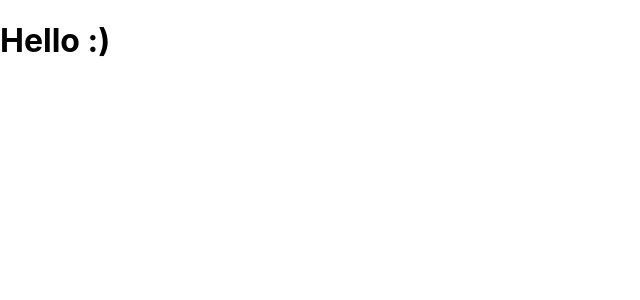
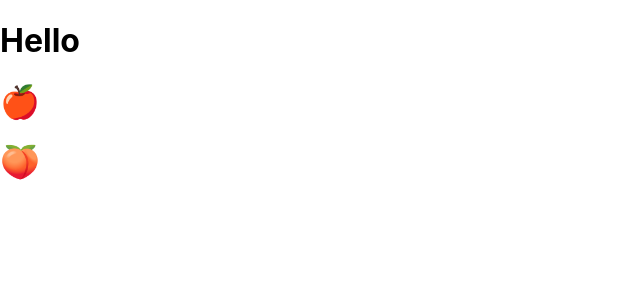
Before and after one commit to snowgy920/react-basic-habit-tracker, a React (Create React App) app: page / in a window 1280 px wide. Shown: the top 300 px of the page, without its empty margins (0-640 px from the left). Built offline with nearby package versions, Linux system fonts and the light colour scheme.

Commit message:
jsx sample

```diff
--- a/src/app.jsx
+++ b/src/app.jsx
@@ -1,7 +1,16 @@
-import './app.css';
+import "./app.css";
 
 function App() {
-  return <h1>Hello :)</h1>;
+  const name = undefined;
+  return (
+    <>
+      <h1>Hello</h1>
+      {name && <h1>Hello {name} :)</h1>}
+      {["🍎", "🍑"].map((item) => (
+        <h1>{item}</h1>
+      ))}
+    </>
+  );
 }
 
 export default App;
```
